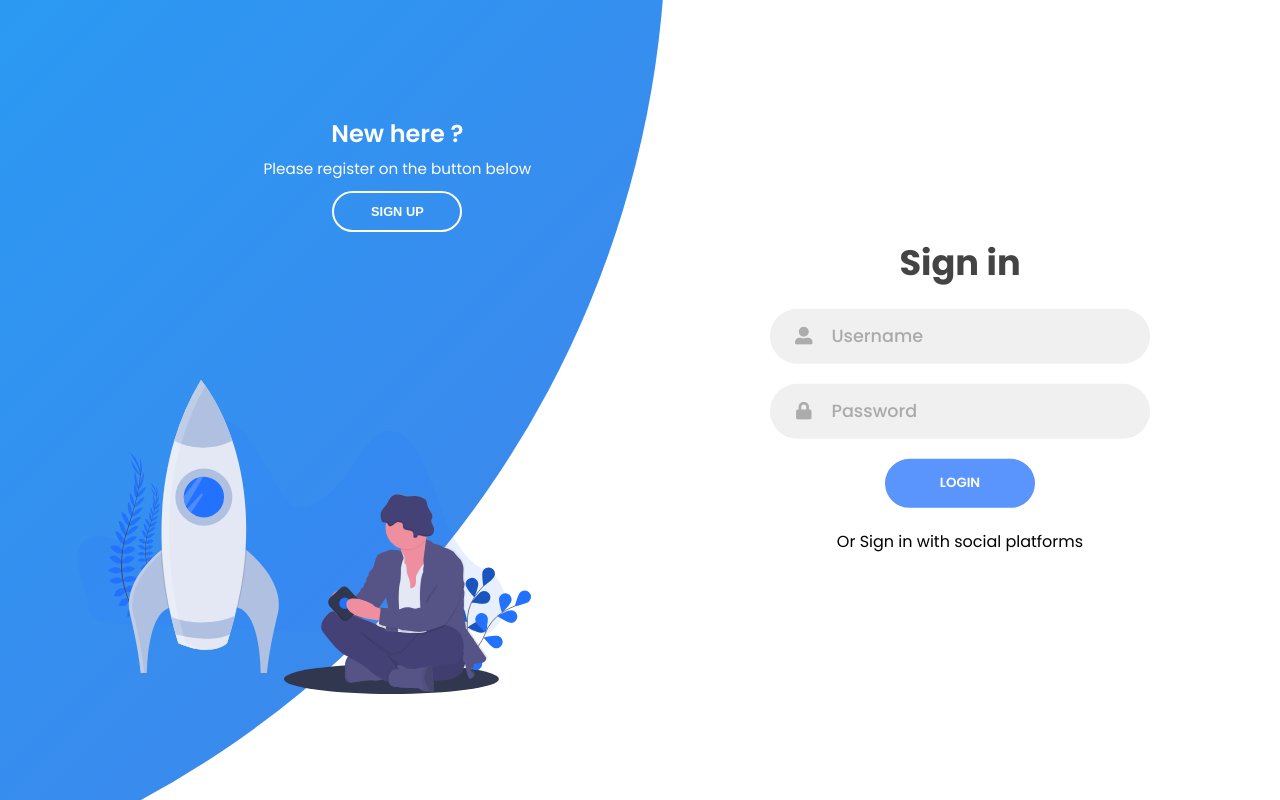
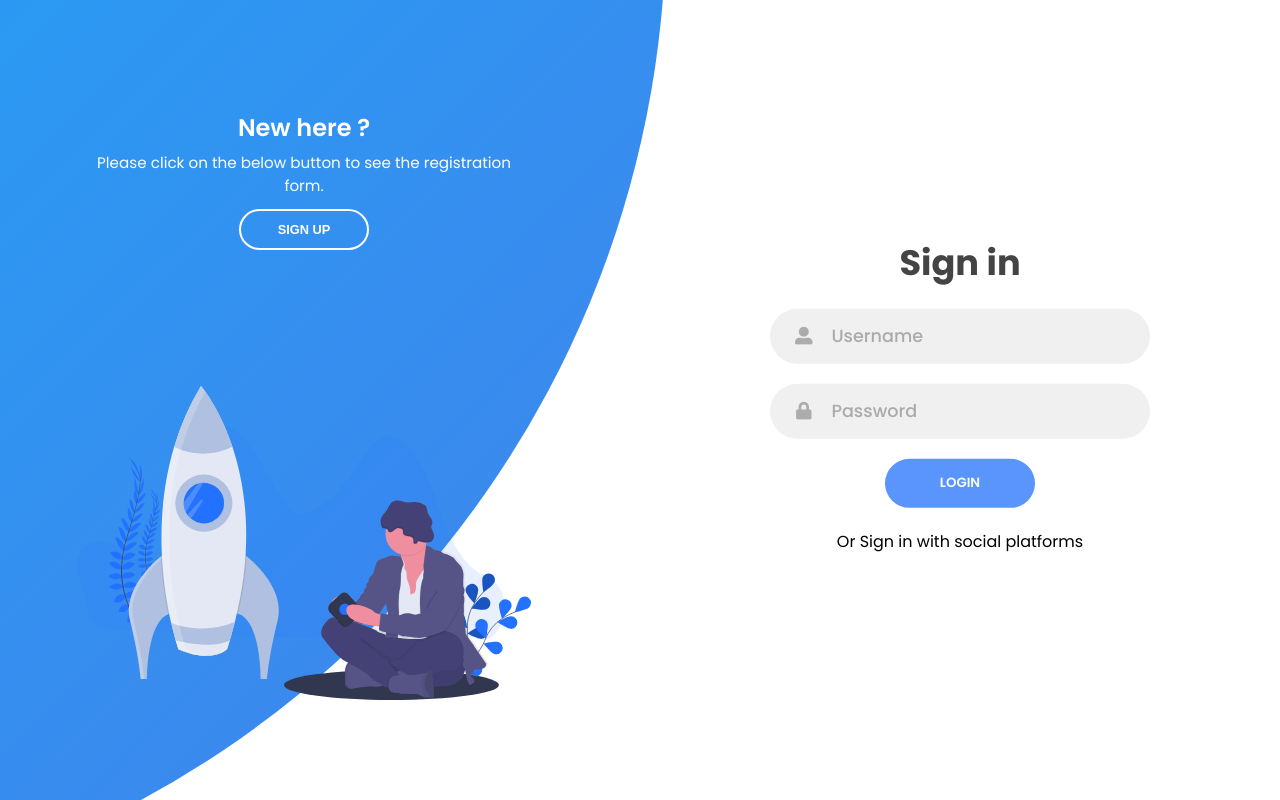
Before and after one commit to sarazaToussaint/tourism-frontEnd, a React (Create React App) app: page / in a window 1280 px wide. Built offline with nearby package versions, Linux system fonts and the light colour scheme.

Commit message:
Make changes

```diff
--- a/src/components/loginPage/Login.jsx
+++ b/src/components/loginPage/Login.jsx
@@ -70,7 +70,7 @@ const Login = () => {
             <div className="content">
               <h3>New here ?</h3>
               <p>
-                Please register on the button below
+                Please click on the below button to see the registration form.
               </p>
               <button
                 type="button"
@@ -87,7 +87,7 @@ const Login = () => {
             <div className="content">
               <h3>One of us ?</h3>
               <p>
-                Lorem ipsum dolor sit amet consectetur adipisicing elit. Nostrum
+                Please click on the below button to see the login form.
               </p>
               <button
                 type="button"
```
